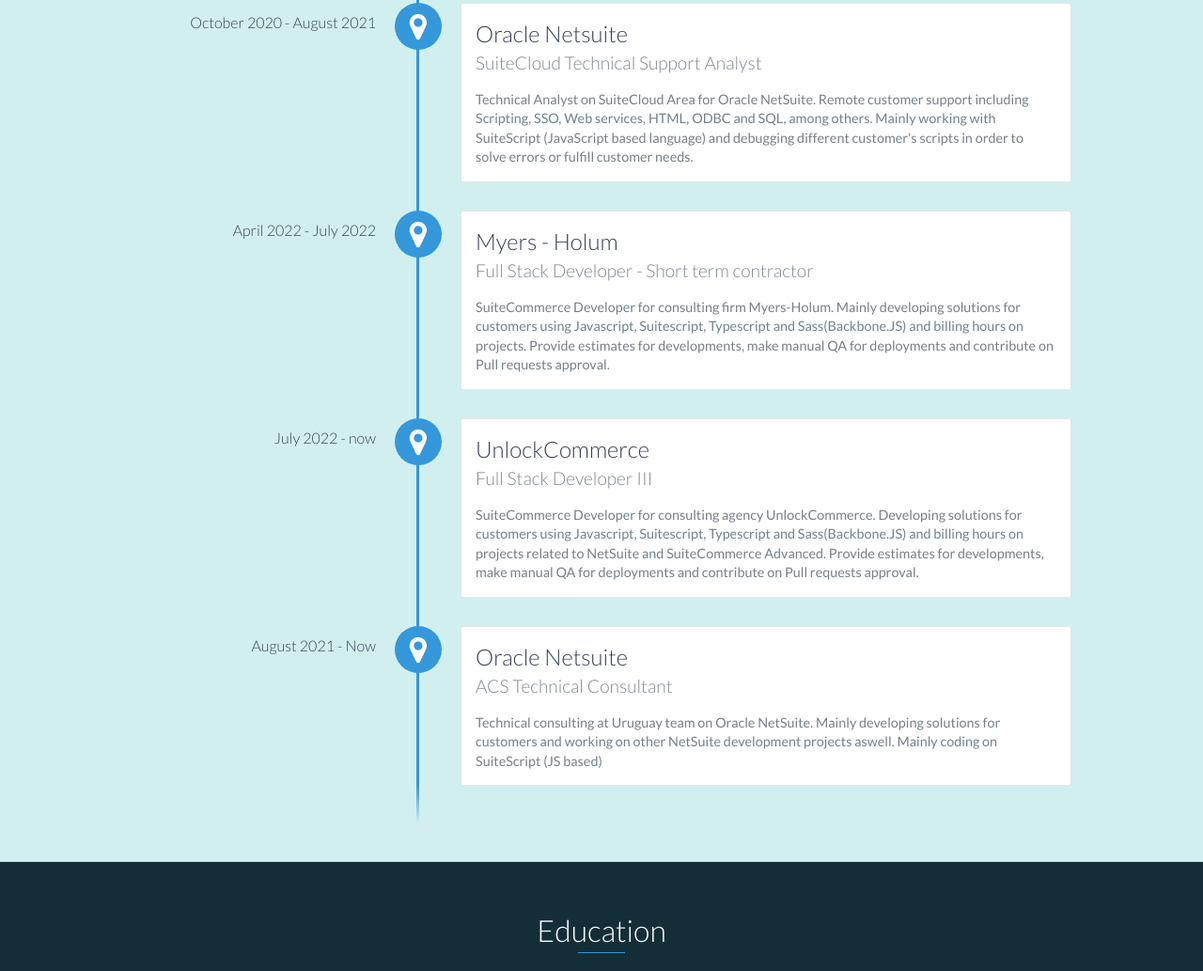
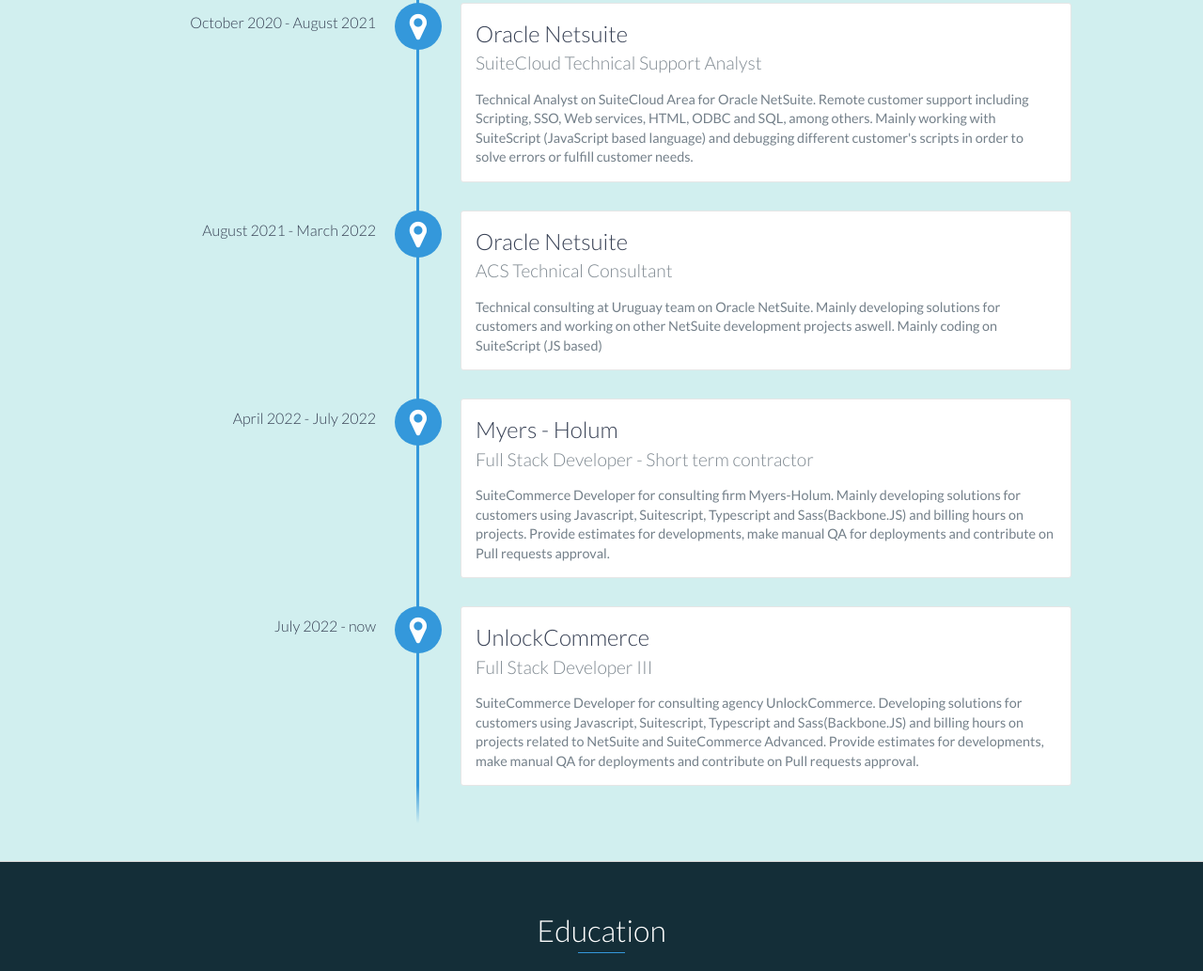
Before and after one commit to rodrigoc93/rodrigoc93.github.io, a website: page index.html in a window 1280 px wide. Shown: the part 1776-2809 px from the top of the page at 94% size. Drawn offline with nearby package versions, Linux system fonts and the light colour scheme.

Commit message:
Update index.html

```diff
--- a/index.html
+++ b/index.html
@@ -124,6 +124,16 @@
                 </p>
             </div>
 
+             <div data-date="August 2021 - March 2022">
+                <h3>Oracle Netsuite</h3>
+                <h4>ACS Technical Consultant</h4>
+                <p>
+                    Technical consulting at Uruguay team on Oracle NetSuite. Mainly developing solutions for customers and working on other NetSuite development projects aswell.
+                    Mainly coding on SuiteScript (JS based)
+
+                </p>
+            </div>
+
             <div data-date="April 2022 - July 2022">
                 <h3>Myers - Holum</h3>
                 <h4>Full Stack Developer - Short term contractor</h4>
@@ -141,15 +151,6 @@
                    Provide estimates for developments, make manual QA for deployments and contribute on Pull requests approval.
             </div>
 
-            <div data-date="August 2021 - Now">
-                <h3>Oracle Netsuite</h3>
-                <h4>ACS Technical Consultant</h4>
-                <p>
-                    Technical consulting at Uruguay team on Oracle NetSuite. Mainly developing solutions for customers and working on other NetSuite development projects aswell.
-                    Mainly coding on SuiteScript (JS based)
-
-                </p>
-            </div>
         </div>
     </div>
     <!-- End #experience -->
```
